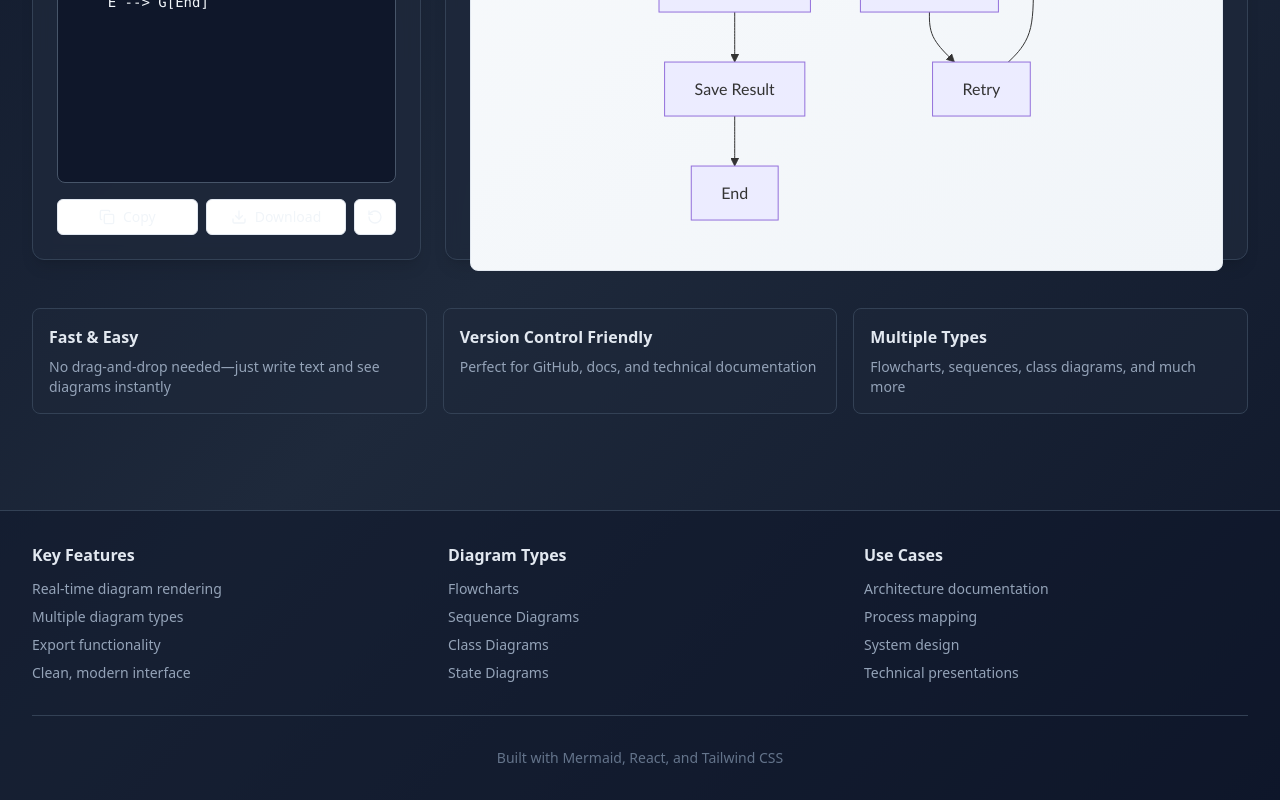
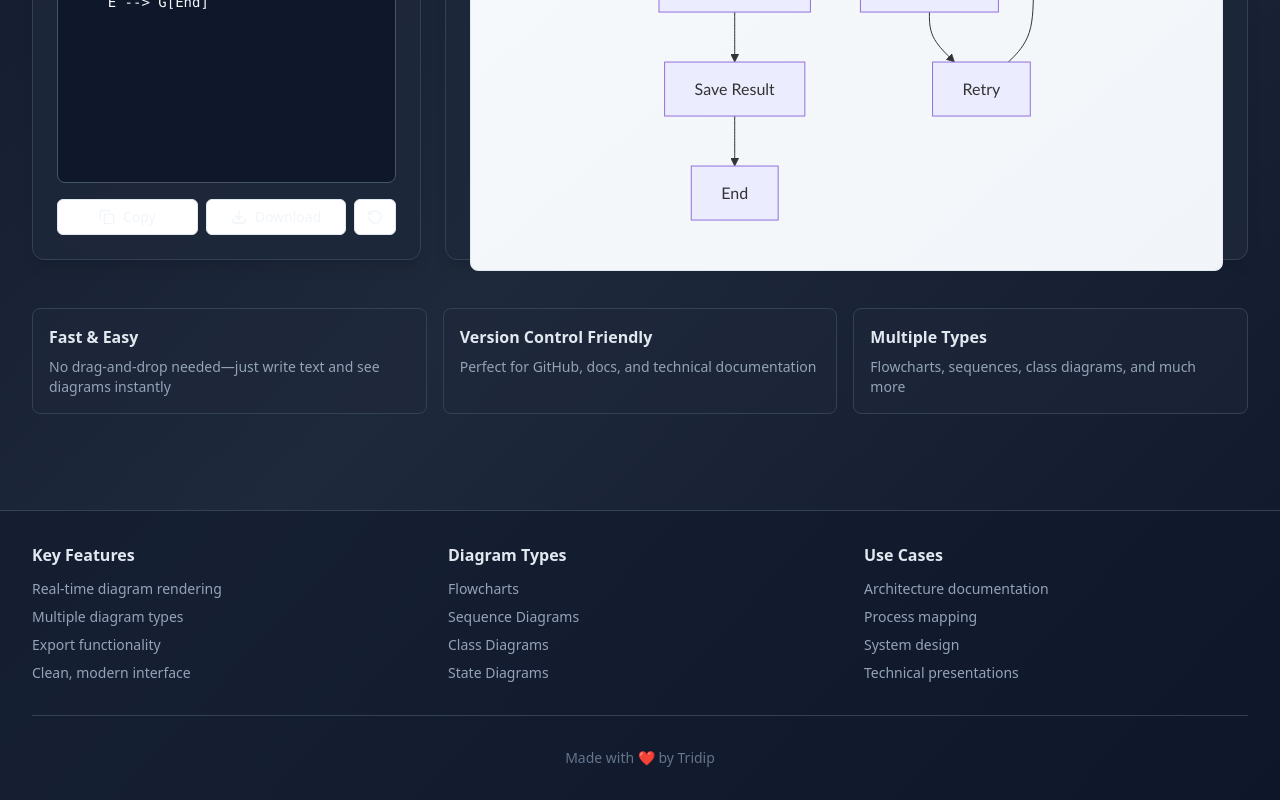
Before and after one commit to himerphelp-maker/Visual-Maker, a React (Vite) app: page / in a window 1280 px wide. Shown: the part 567-1367 px from the top of the page. Built offline with nearby package versions, Linux system fonts and the light colour scheme.

Commit message:
Update Editor.tsx

```diff
--- a/client/components/Editor.tsx
+++ b/client/components/Editor.tsx
@@ -253,7 +253,7 @@ export function Editor() {
             </div>
           </div>
           <div className="mt-8 pt-8 border-t border-slate-700 text-center text-sm text-slate-500">
-            <p>Built with Mermaid, React, and Tailwind CSS</p>
+            <p>Made with ❤️ by Tridip</p>
           </div>
         </div>
       </footer>
```
